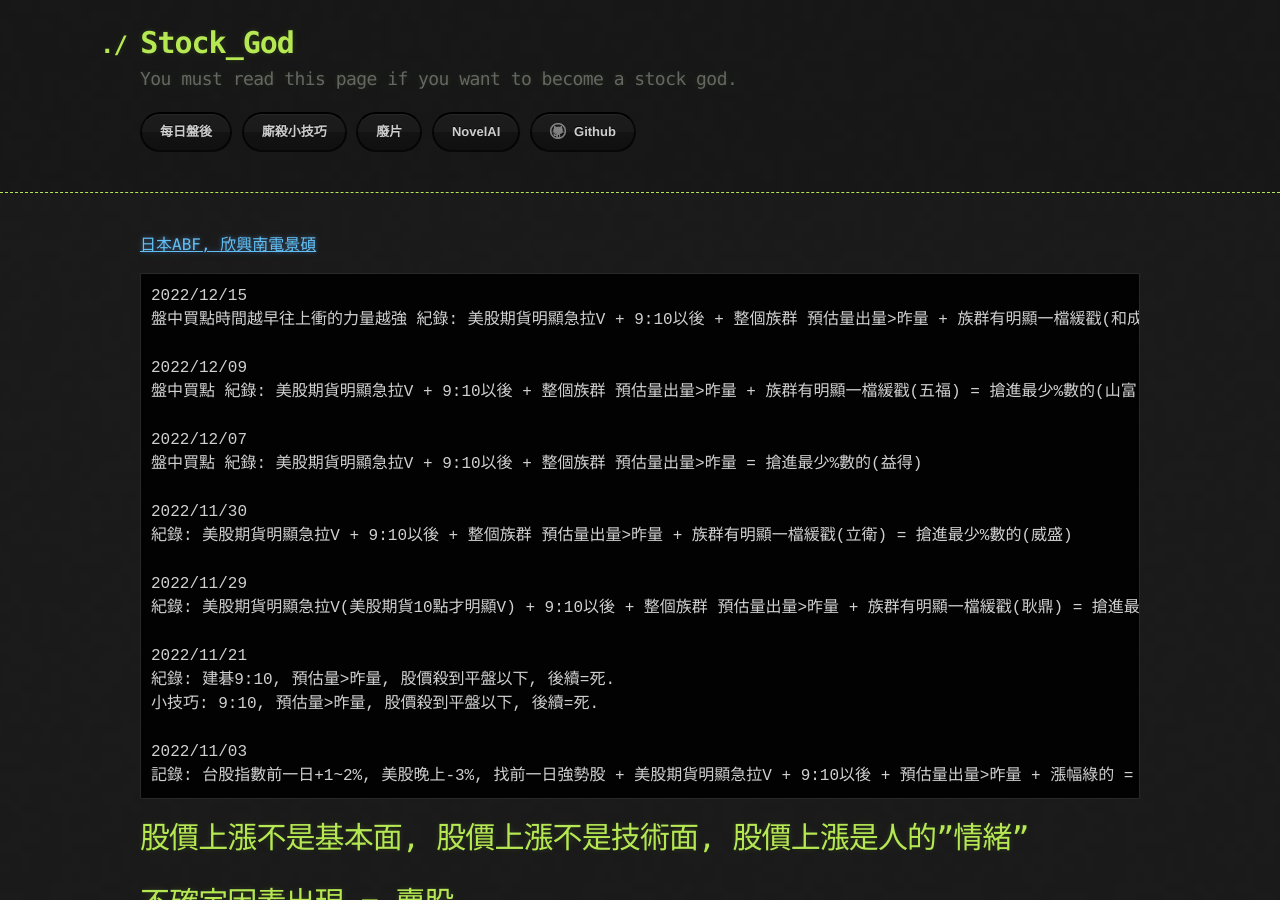
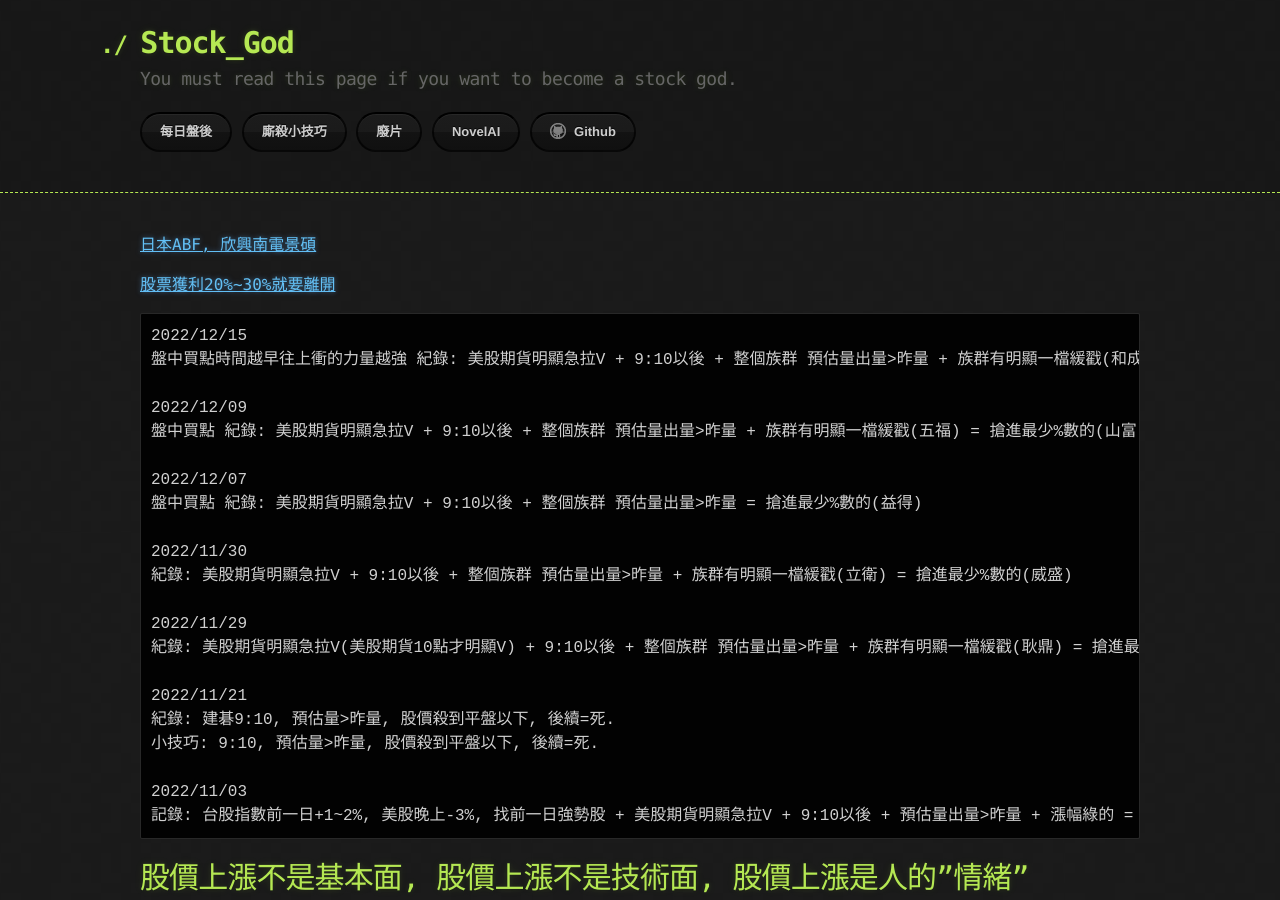
Before and after one commit to lepg5487/Stock_God, a Jekyll site: the page built from experience.md, in a window 1280 px wide and 900 px high. Built offline with Jekyll 4.4.1, drawn with Linux system fonts in a browser that asks for light colours.

Commit message:
Update experience.md

````diff
--- a/experience.md
+++ b/experience.md
@@ -3,6 +3,7 @@ layout: testlayouts
 ---
 [日本ABF, 欣興南電景碩](https://histock.tw/global/history.aspx?mid=15&no=J4062)
 
+[股票獲利20%~30%就要離開](https://www.youtube.com/watch?v=AadaEc6pJpw)
 ```
 2022/12/15
 盤中買點時間越早往上衝的力量越強 紀錄: 美股期貨明顯急拉V + 9:10以後 + 整個族群 預估量出量>昨量 + 族群有明顯一檔緩戳(和成) = 搶進最少%數的(嘉裕(相關), 精剛(出量), 雷虎, 環天科)
````
